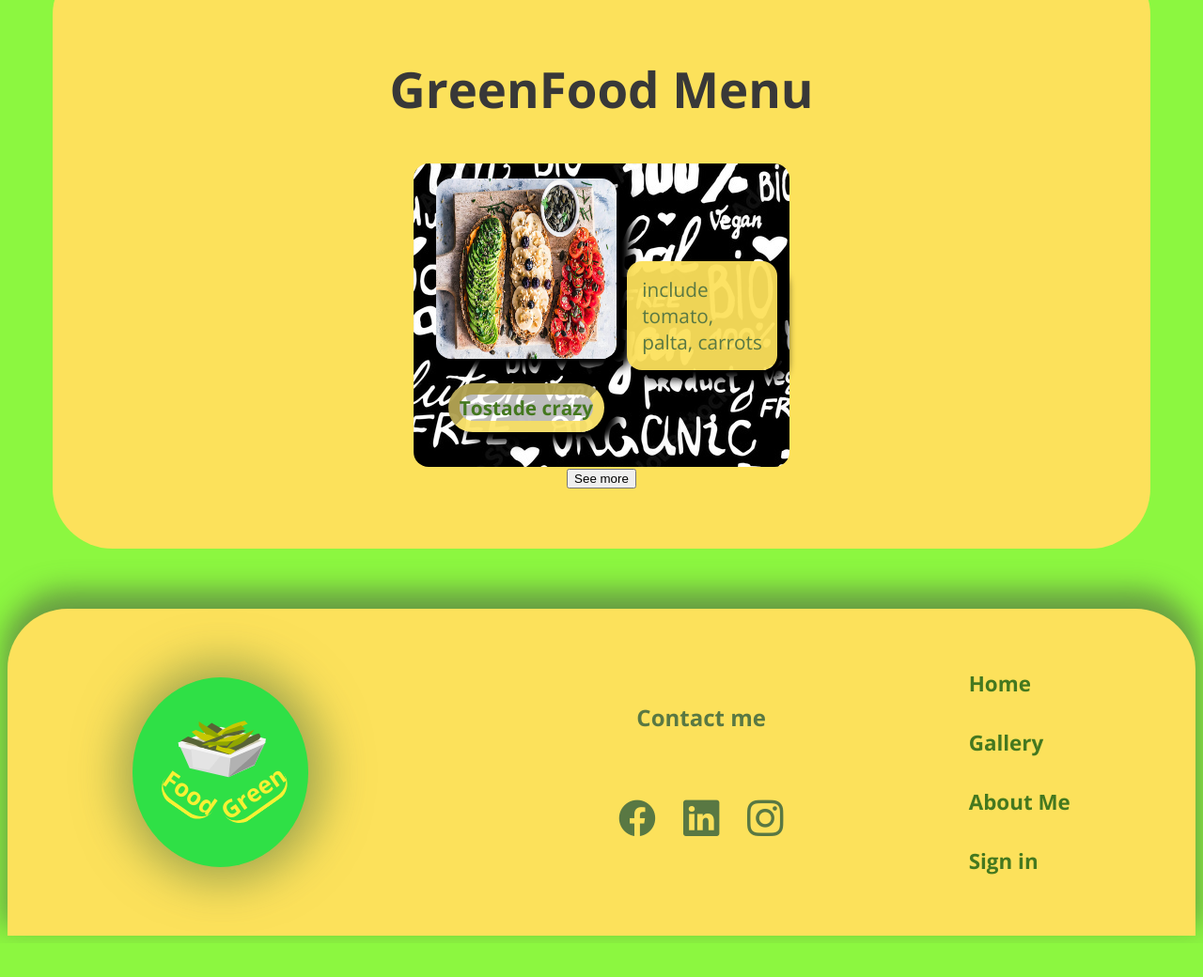
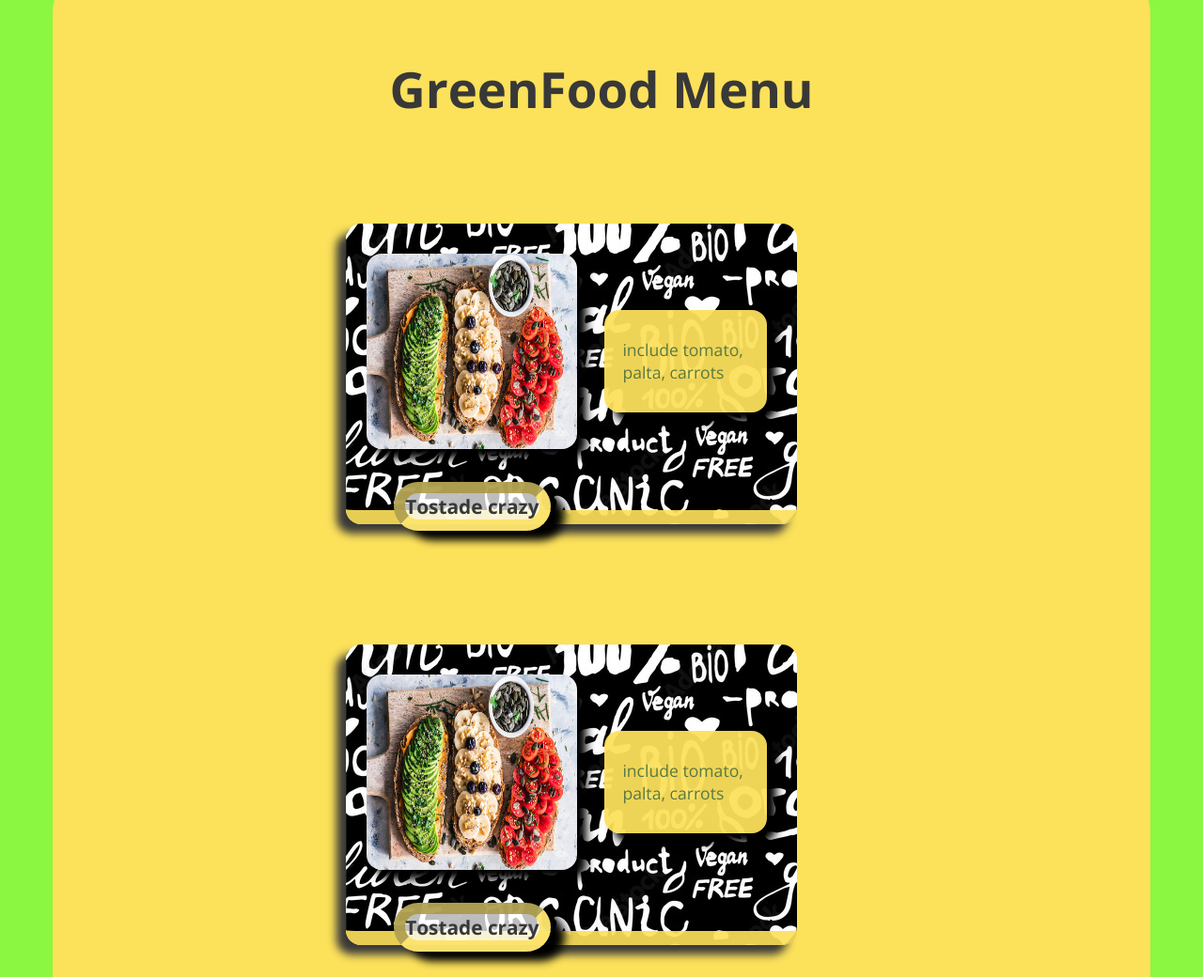
Before and after one commit to 00lautaro00/NucbaProject, a website: page index.html in a window 1280 px wide. Shown: the part 1600-2640 px from the top of the page at 94% size. Before the commit the page ends 2604 px from the top, so only its background shows below. Drawn offline with nearby package versions, Linux system fonts and the light colour scheme.

Commit message:
section menu working styles

```diff
--- a/css/style.css
+++ b/css/style.css
@@ -338,6 +338,48 @@ header::before {
     flex-direction: column;
     justify-content: center;
     align-items: center;
+    border-radius: 4rem;
+    margin: 4rem 0;
+}
+.box-title{
+    text-align: center;
+    font-size: 1.8rem;
+    color: #383838;
+
+}
+.box-food{
+    display: flex;
+    flex-direction: column;
+    align-items: center;
+
+
+}
+.food{
+    background-image: url(../assets/food/bg-food.jpg);
+    background-position: cover;
+    background-size: auto;
+    border-bottom: 15px solid  #fce15bea;
+    border-radius: 1rem;
+    width: 80%;
+    height: 100%;
+    margin: 4rem 0;
+    display: flex;
+    flex-direction: column;
+    box-shadow: -10px 10px 10px #383838;
+}
+@media(min-width:1330px){
+    .food{
+        margin-right: 0rem;
+    }
+    .box-food{
+        display: flex;
+        flex-direction: column;
+        justify-content: center;
+        align-items: center;
+        }
+}
+@media(min-width: 600px){
+    .box-menu{
         margin: 4rem 3rem;
         border-radius: 4rem;
         padding: 4rem 0;
@@ -348,45 +390,56 @@ header::before {
 
     }
     .box-food{
+        flex-direction: row;
+        justify-content: center;
+        flex-wrap: wrap;
+        max-width: 90%;
+        }
+    .food{
         background-image: url(../assets/food/bg-food.jpg);
         background-position: cover;
         background-size: auto;
         border-radius: 1rem;
         padding: 1rem .8rem;
-    width: 25rem;
-
+        width: 30rem;
+        height: 20rem;
+        margin-right: 4rem;
+    }
 }
 
+
+
+
+@media(min-width:600px){
     .food{
-    display: flex;
+        flex-direction: row;
         justify-content: space-around;
+    }
 }
 .container-food{
     display: flex;
     flex-direction: column;
     align-items: center;
+    margin-top: 1rem;
 }
 .food-image img{
-    width: 12rem;
-    height: 12rem;
+    width: 95%;
+    height: 100%;
     border-radius: 1rem;
-    box-shadow: 15px 10px 10px black;
+    box-shadow: 10px 10px 10px black;
 }
+
+
 .title-food{
-    padding: 0 1.5rem;
     border-radius: 4rem;
-
-}
-.title-food h3{
-    color: var(--darkgreen2);
-    font-size: 1.3rem;
+    color: #383838;
+    font-size: 1.1rem;
     background-color: rgba(255, 255, 255, 0.74);
     border-radius: 4rem;
     border: .8rem inset #fce15bda;
     padding: 0 0rem;
     text-align: center;
     box-shadow: 15px 10px 10px black;
-
 }
 .box-food-text{
     display: flex;
@@ -394,16 +447,45 @@ header::before {
     justify-content: center;
 }
 .food-text{
-    max-width: 10rem;
+    padding: .8rem 1.2rem;
+    background-color: #fce15bf1;
+    box-shadow: 10px 10px 10px black;
+    border-radius: 1rem;
+    margin-bottom: .8rem;
+    width: 90%;
 }
 
 .food-text p{
-    background-color: #fce15bf1;
     color: var(--dark);
+    font-size: 1.1rem;
+}
+@media(min-width: 600px){
+    .food-image img{
+        width: 14rem;
+        height: 13rem;
+        border-radius: 1rem;
+    }
+
+    .title-food{
+        padding: 0 1.5rem;
+        border-radius: 4rem;
+        margin-top: 2.2rem;
+
+    }
+    .title-food{
         font-size: 1.3rem;
-    border-radius: 1rem;
-    padding: 1rem 1rem;
-    box-shadow: 10px 10px 10px black;
+        padding: 0 0rem;
+    }
+    .box-food-text{
+        display: flex;
+        align-items: center;
+        justify-content: center;
+    }
+    .food-text{
+        max-width: 12rem;
+    }
+
+
 }
 
 /* FOOTER */
--- a/index.html
+++ b/index.html
@@ -58,14 +58,13 @@
                 <h2>GreenFood Menu</h2>
             </div>
             <div class="box-food ">
-                <div>
                     <div class="food">
                         <div class="container-food">
-                            <div class="food-image ">
+                            <div class="food-image container">
                                 <img src="./assets/food/tostada.jpg" alt="">
                             </div>
-                            <div class="title-food">
-                                <h3 class="">
+                            <div class="">
+                                <h3 class="title-food">
                                     Tostade crazy
                                 </h3>
                             </div>
@@ -76,9 +75,59 @@
                             </div>
                         </div>
                     </div>
-                </div>
+                    <div class="food">
+                        <div class="container-food">
+                            <div class="food-image container">
+                                <img src="./assets/food/tostada.jpg" alt="">
+                            </div>
+                            <div class="">
+                                <h3 class="title-food">
+                                    Tostade crazy
+                                </h3>
+                            </div>
+                        </div>
+                        <div class="box-food-text">
+                            <div class="food-text">
+                                <p>include tomato, palta, carrots</p>
+                            </div>
+                        </div>
+                    </div>
+                    <div class="food">
+                        <div class="container-food">
+                            <div class="food-image container">
+                                <img src="./assets/food/tostada.jpg" alt="">
+                            </div>
+                            <div class="">
+                                <h3 class="title-food">
+                                    Tostade crazy
+                                </h3>
+                            </div>
+                        </div>
+                        <div class="box-food-text">
+                            <div class="food-text">
+                                <p>include tomato, palta, carrots</p>
+                            </div>
+                        </div>
+                    </div>
+                    <div class="food">
+                        <div class="container-food">
+                            <div class="food-image container">
+                                <img src="./assets/food/tostada.jpg" alt="">
+                            </div>
+                            <div class="">
+                                <h3 class="title-food">
+                                    Tostade crazy
+                                </h3>
+                            </div>
+                        </div>
+                        <div class="box-food-text">
+                            <div class="food-text">
+                                <p>include tomato, palta, carrots</p>
+                            </div>
+                        </div>
+                    </div>
             </div>
-            <div><button>See more</button></div>
+            <div><button style="display: none;">See more</button></div>
         </div>
     </main>
     <footer class="footer shadow-top">
```
Lines whose indentation alone changed are shown as unchanged.
